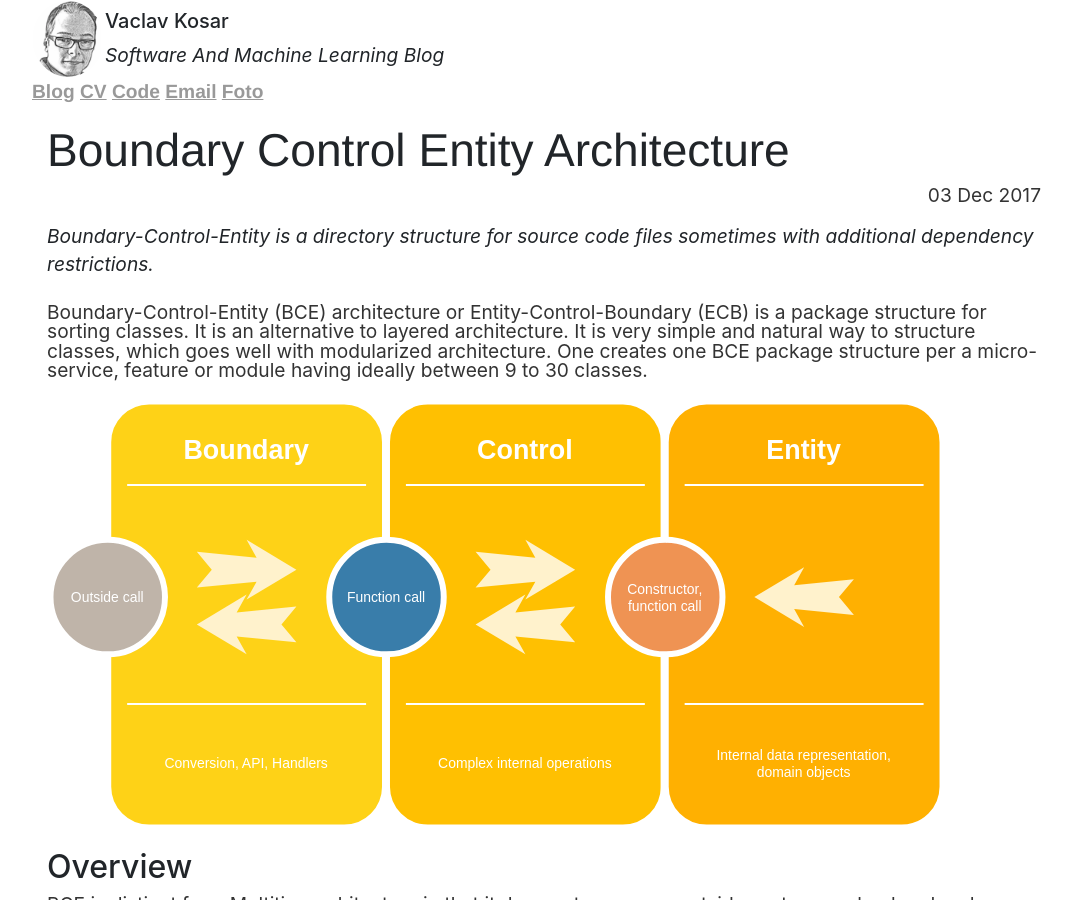
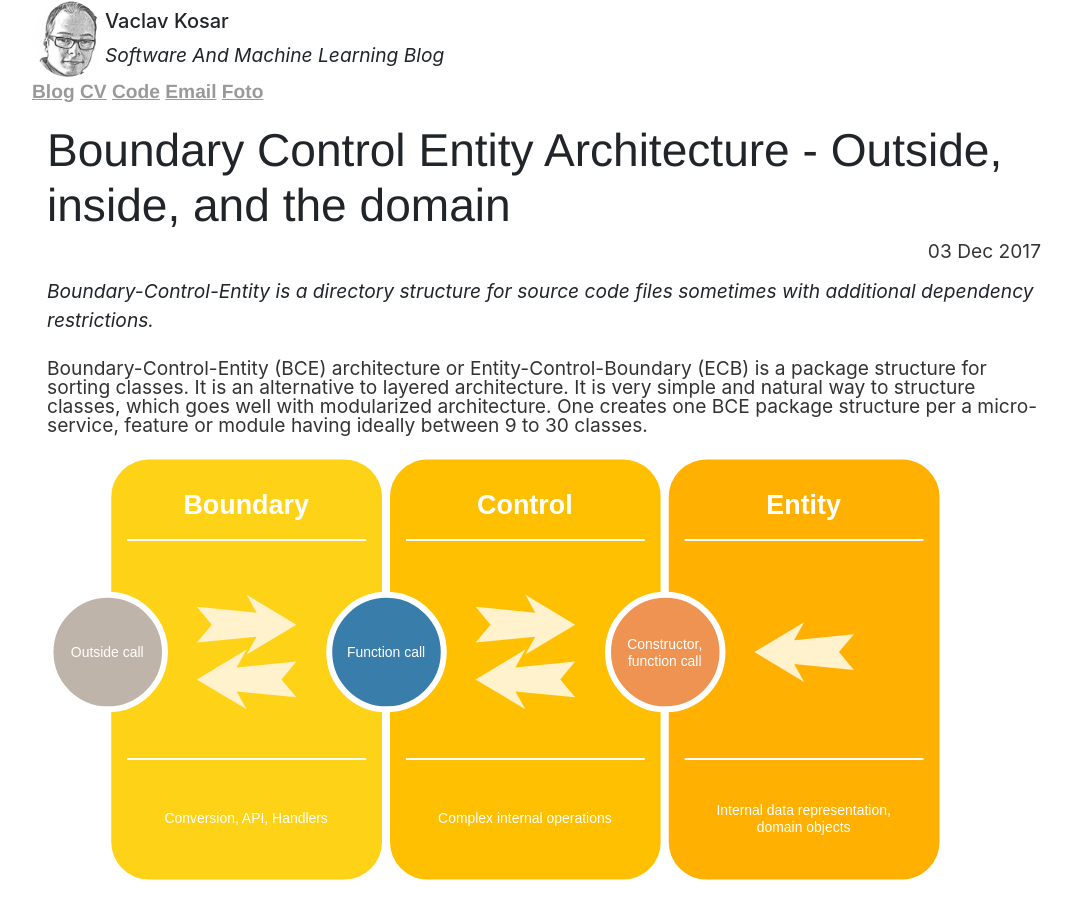
Before and after one commit to vackosar/vackosar.github.io, a Jekyll site: the page built from _posts/2017-12-03-Boundary-Control-Entity-Architecture.md, in a window 1280 px wide and 900 px high. Shown: the whole window, without its empty margins (96-1168 px from the left). Built offline with Jekyll 4.4.1, drawn with Linux system fonts in a browser that asks for light colours; nearby versions of some CDN libraries; library files that are not in the unit come from our copies; comment, search, counter and statistics services are not loaded.

Commit message:
boundary control entity

```diff
--- a/_posts/2017-12-03-Boundary-Control-Entity-Architecture.md
+++ b/_posts/2017-12-03-Boundary-Control-Entity-Architecture.md
@@ -1,9 +1,13 @@
 ---
 layout: post
-title: "Boundary Control Entity Architecture"
+title: "Boundary Control Entity Architecture - Outside, inside, and the domain"
 image: https://raw.githubusercontent.com/vackosar/vackosar.github.io/master/images/bce.svg
+categories: software
 description: Boundary-Control-Entity is a directory structure for source code files sometimes with additional dependency restrictions.
 date: 2017-12-03
+permalink: /:categories/:title
+redirect_from:
+  - /2017/12/03/Boundary-Control-Entity-Architecture.html/
 ---
 
 Boundary-Control-Entity (BCE) architecture or Entity-Control-Boundary (ECB) is a package structure for sorting classes. It is an alternative to layered architecture. It is very simple and natural way to structure classes, which goes well with modularized architecture. One creates one BCE package structure per a micro-service, feature or module having ideally between 9 to 30 classes.
```
